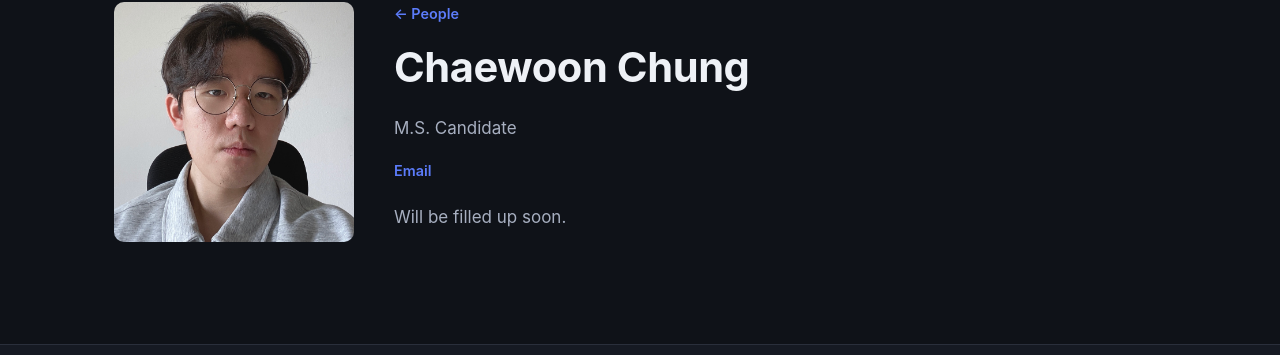
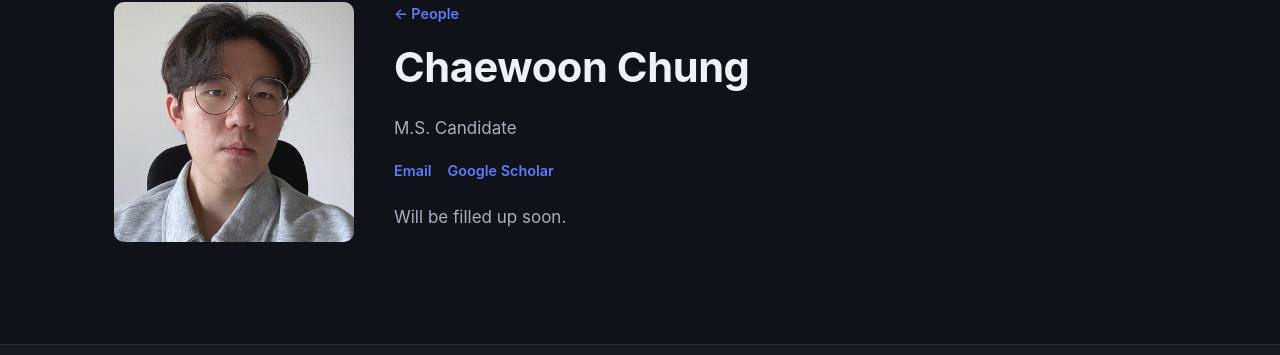
Before and after one commit to LMLS-Lab/lmls-lab.github.io, a Jekyll site: the page built from _people/chaewoon-chung.md, in a window 1280 px wide. Shown: the part 107-462 px from the top of the page. Built offline with Jekyll 4.4.1, drawn with Linux system fonts in a browser that asks for light colours.

Commit message:
Updated members.

```diff
--- a/_people/chaewoon-chung.md
+++ b/_people/chaewoon-chung.md
@@ -4,7 +4,8 @@ role: "M.S. Candidate"        # TODO: confirm exact title, e.g. "Assistant Profe
 group: "ms"                       # faculty | phd | ms | undergrad | alumni
 order: 4                               # lower = shown first within its group
 email: "kansane68@gmail.com"
-photo: "/assets/images/chaewoon-chung.jpg"                              # TODO: e.g. /assets/images/people/sunwoo-lee.jpg
+google_scholar: "https://scholar.google.co.kr/citations?user=W8l229kAAAAJ"
+photo: "/assets/images/chaewoon-chung.jpg"
 ---
 Will be filled up soon.
 
```
Also changed, not shown: _people/sunwoo-lee.md (+0 -1 lines).
